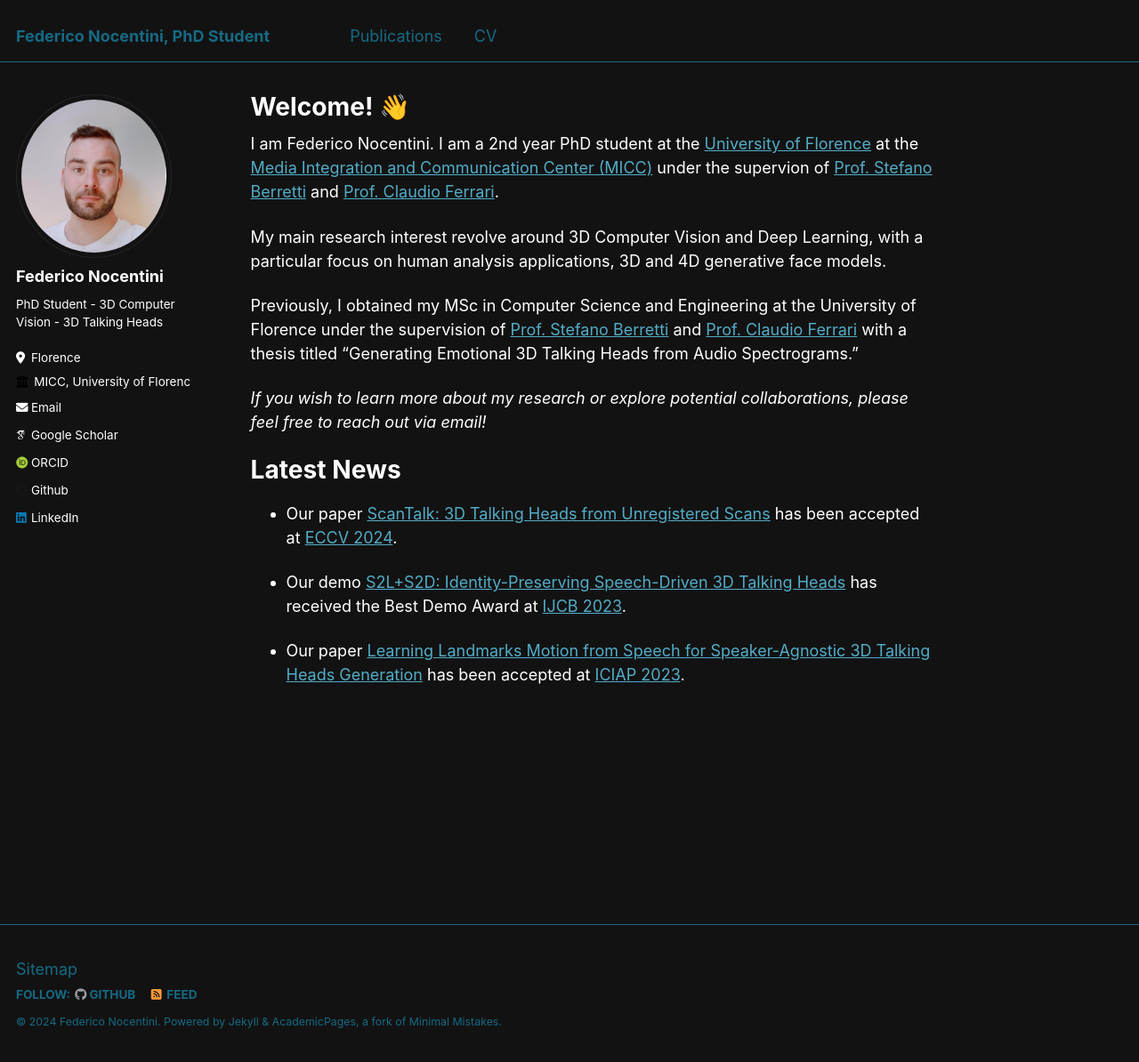
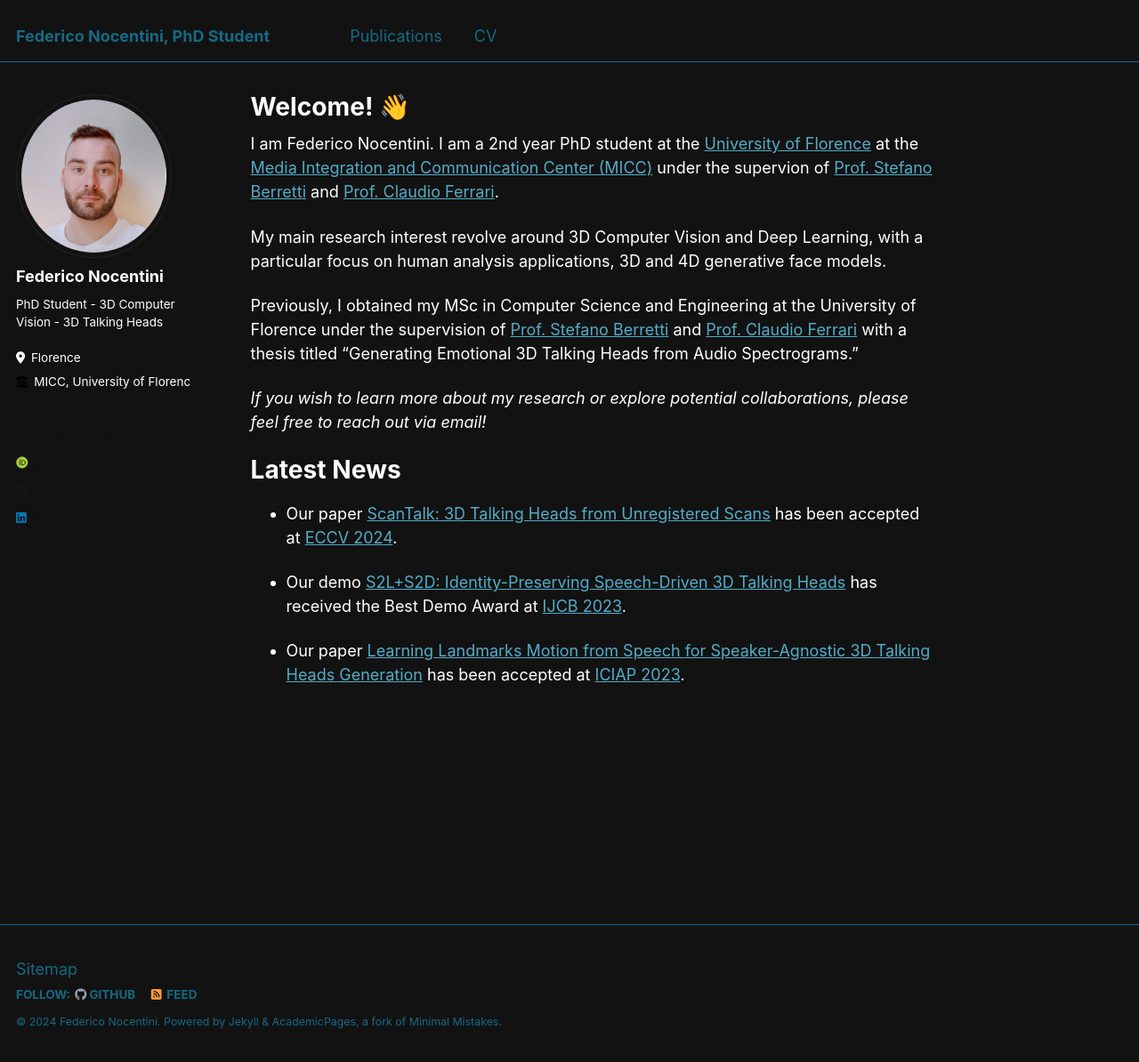
Before and after one commit to FedeNoce/fedenoce.github.io, a Jekyll site: the page built from _pages/about.md, in a window 1280 px wide and 1194 px high. Shown: the whole window at 89% size. Built offline with Jekyll 4.4.1, drawn with Linux system fonts in a browser that asks for light colours; some web fonts are replaced.

Commit message:
modified:   _sass/_sidebar.scss

```diff
--- a/_sass/_sidebar.scss
+++ b/_sass/_sidebar.scss
@@ -249,7 +249,7 @@
     padding-right: 5px;
     padding-top: 2px;
     padding-bottom: 2px;
-    color: inherit;
+    color: #131212;
     font-size: $type-size-5;
     text-decoration: none;
 
```
